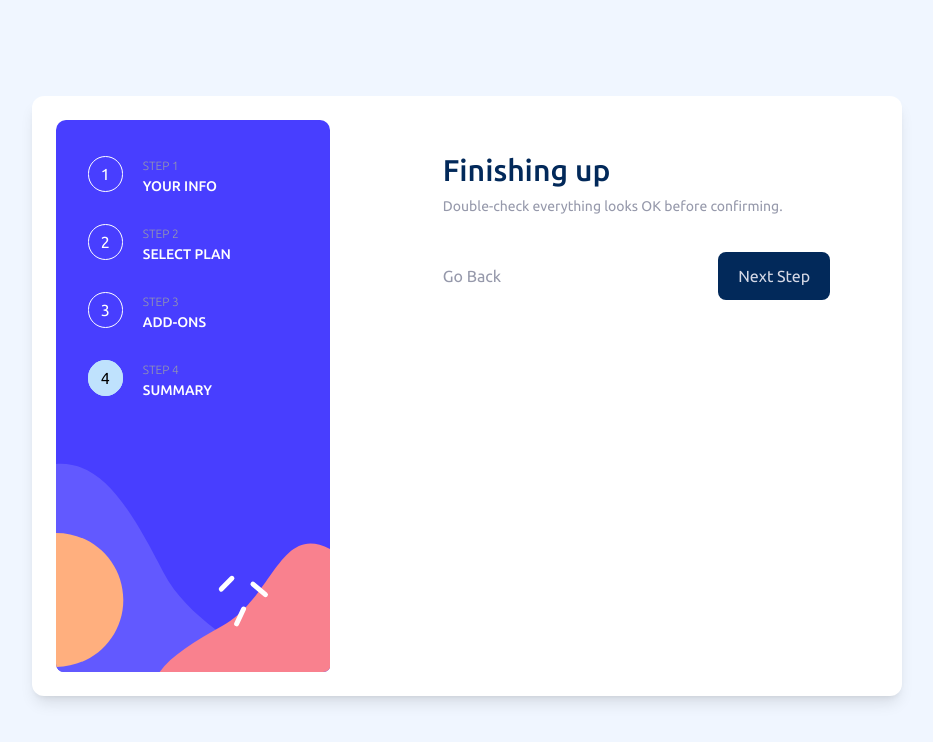
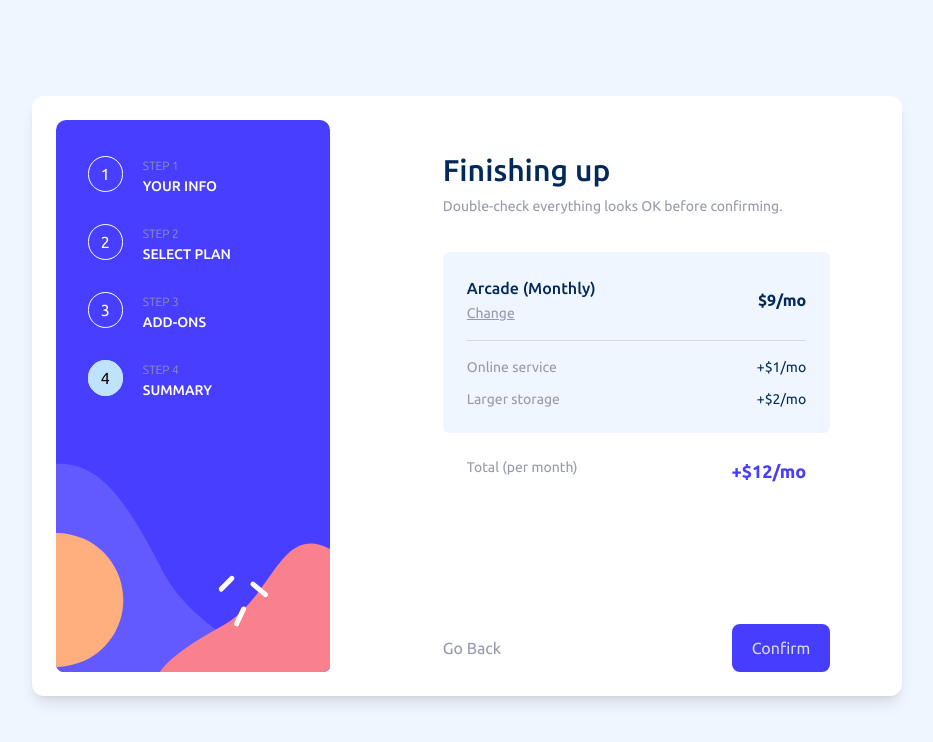
Before and after one commit to BarrosVentura/multi-step-form, a Next.js app: page /summary in a window 1280 px wide. Shown: the top 742 px of the page, without its empty margins (173-1106 px from the left). Built offline with nearby package versions, Linux system fonts and the light colour scheme.

Commit message:
Adiciona estilos da tela de summary

```diff
--- a/src/app/summary/page.tsx
+++ b/src/app/summary/page.tsx
@@ -1,5 +1,6 @@
 "use client";
 
+import Link from "next/link";
 import { useFormProvider } from "../form-provider";
 import { useRouter } from "next/navigation";
 
@@ -17,7 +18,38 @@ export default function AddonsPage() {
   }
 
   return (
-    <div className="flex justify-between items-center">
+    <div className="flex-1 flex flex-col justify-between items-center">
+      <div className="w-full">
+        <div className="flex flex-col bg-magnolia rounded-md p-6">
+          <div className="flex justify-between items-center border-b pb-4 mb-4 border-light-gray">
+            <div>
+              <h3 className="text-marine-blue font-medium">Arcade (Monthly)</h3>
+              <Link
+                href="/plan"
+                className="cursor-pointer text-sm underline text-cool-gray hover:text-purplish-blue transition-colors"
+              >
+                Change
+              </Link>
+            </div>
+            <span className="text-marine-blue font-bold ">$9/mo</span>
+          </div>
+          <ul className="flex flex-col gap-3">
+            <li className="flex justify-between items-center">
+              <p className="text-sm text-cool-gray">Online service</p>
+              <span className="text-sm text-marine-blue">+$1/mo</span>
+            </li>
+            <li className="flex justify-between items-center">
+              <p className="text-sm text-cool-gray">Larger storage</p>
+              <span className="text-sm text-marine-blue">+$2/mo</span>
+            </li>
+          </ul>
+        </div>
+        <div className="p-6 flex justify-between">
+          <p className="text-cool-gray text-sm">Total (per month)</p>
+          <span className="text-lg text-purplish-blue font-bold">+$12/mo</span>
+        </div>
+      </div>
+      <div className="w-full flex justify-between">
         <button
           onClick={handleGoBack}
           className="text-cool-gray hover:text-marine-blue transition-all"
@@ -27,10 +59,11 @@ export default function AddonsPage() {
 
         <button
           type="submit"
-        className="bg-marine-blue text-light-gray py-3 px-5 rounded-lg hover:brightness-125 transition-all disabled:bg-cool-gray disabled:text-alabaster"
+          className="bg-purplish-blue text-light-gray py-3 px-5 rounded-lg hover:opacity-40 transition-all disabled:bg-cool-gray disabled:text-alabaster"
         >
-        Next Step
+          Confirm
         </button>
+      </div>
     </div>
   );
 }
```
Lines whose indentation alone changed are shown as unchanged.
